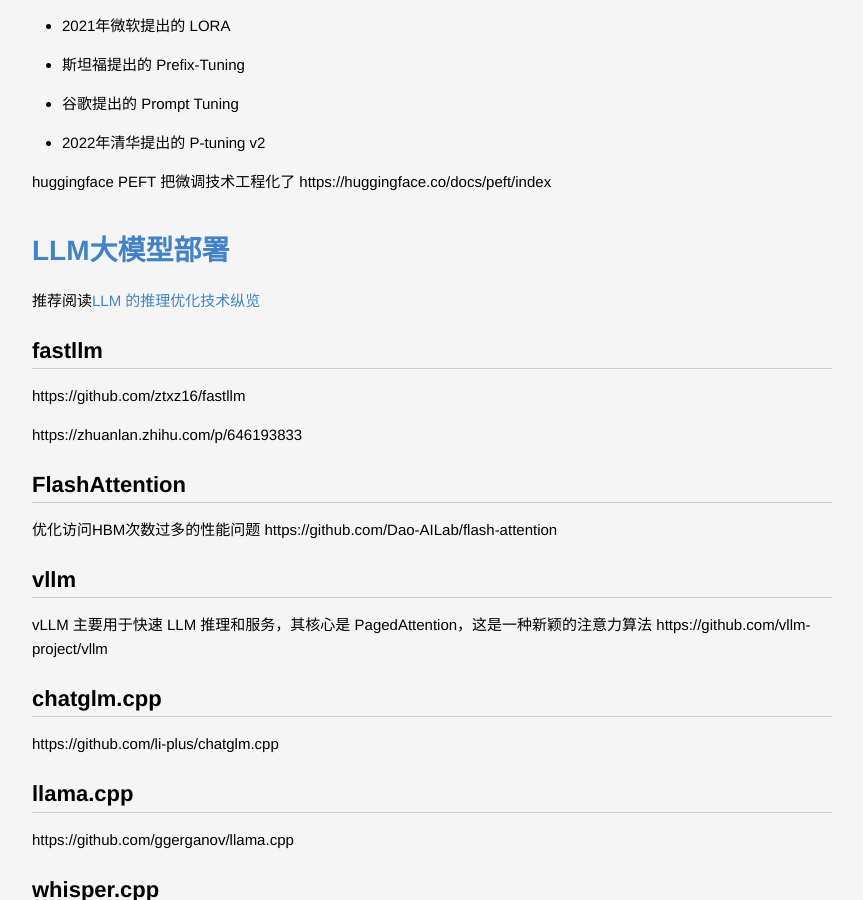
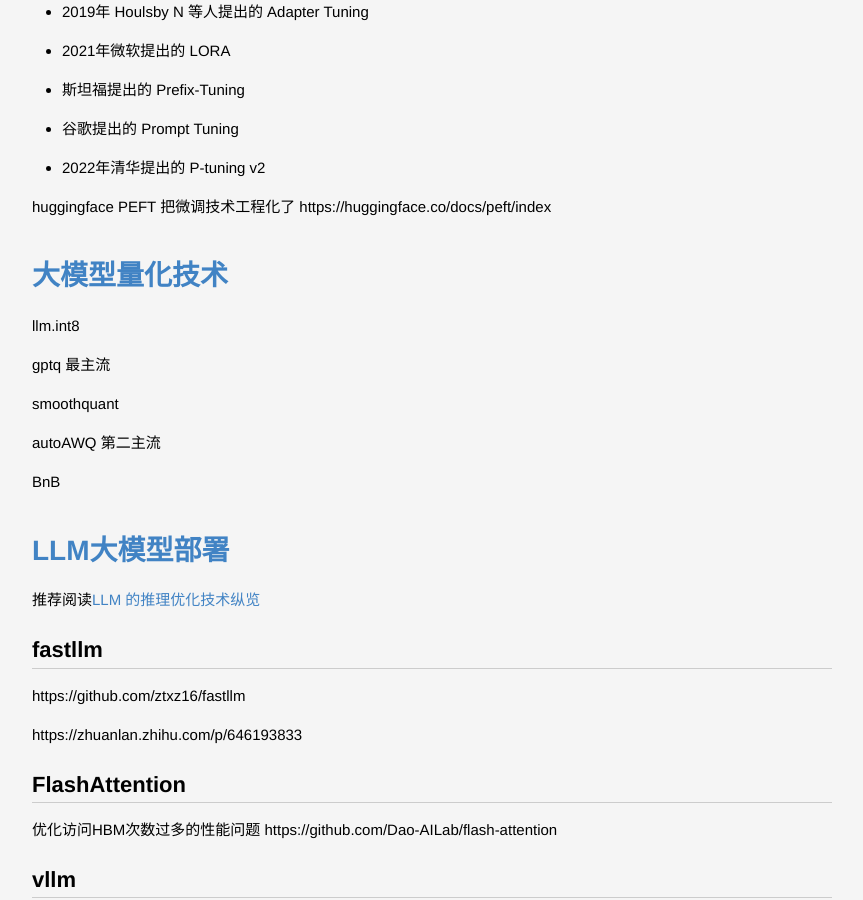
Before and after one commit to lucky521/blog, a Jekyll site: the page built from _posts/ml/2023-02-04-LLM.markdown, in a window 1280 px wide and 900 px high, scrolled down 5359 px. Shown: the whole window, without its empty margins (208-1071 px from the left). Built offline with Jekyll 4.4.1, drawn with Linux system fonts in a browser that asks for light colours.

Commit message:
update blog

```diff
--- a/_posts/framework/2021-12-06-cuda.markdown
+++ b/_posts/framework/2021-12-06-cuda.markdown
@@ -301,6 +301,9 @@
 
 ##  HBM -> SRAM -> 寄存器 存储层次
 
+
+
+
 ## CUDA GPU 物理层次
 
 一张GPU卡由若干个流处理簇(SM)组成，一个SM配置若干个流处理器（SP），
--- a/_posts/ml/2019-03-25-ML-Serving.markdown
+++ b/_posts/ml/2019-03-25-ML-Serving.markdown
@@ -273,6 +273,9 @@
 * https://github.com/alibaba/BladeDISC
 
 
+[BladeDISC++：Dynamic Shape AI 编译器下的显存优化技术](https://zhuanlan.zhihu.com/p/18880631601)
+
+
 
 # 开源推理框架
 
--- a/_posts/ml/2023-02-04-LLM.markdown
+++ b/_posts/ml/2023-02-04-LLM.markdown
@@ -139,6 +139,18 @@
 把微调技术工程化了 https://huggingface.co/docs/peft/index
 
 
+
+# 大模型量化技术
+
+llm.int8
+
+gptq 最主流
+
+smoothquant
+
+autoAWQ 第二主流
+
+BnB
 
 
 
```
